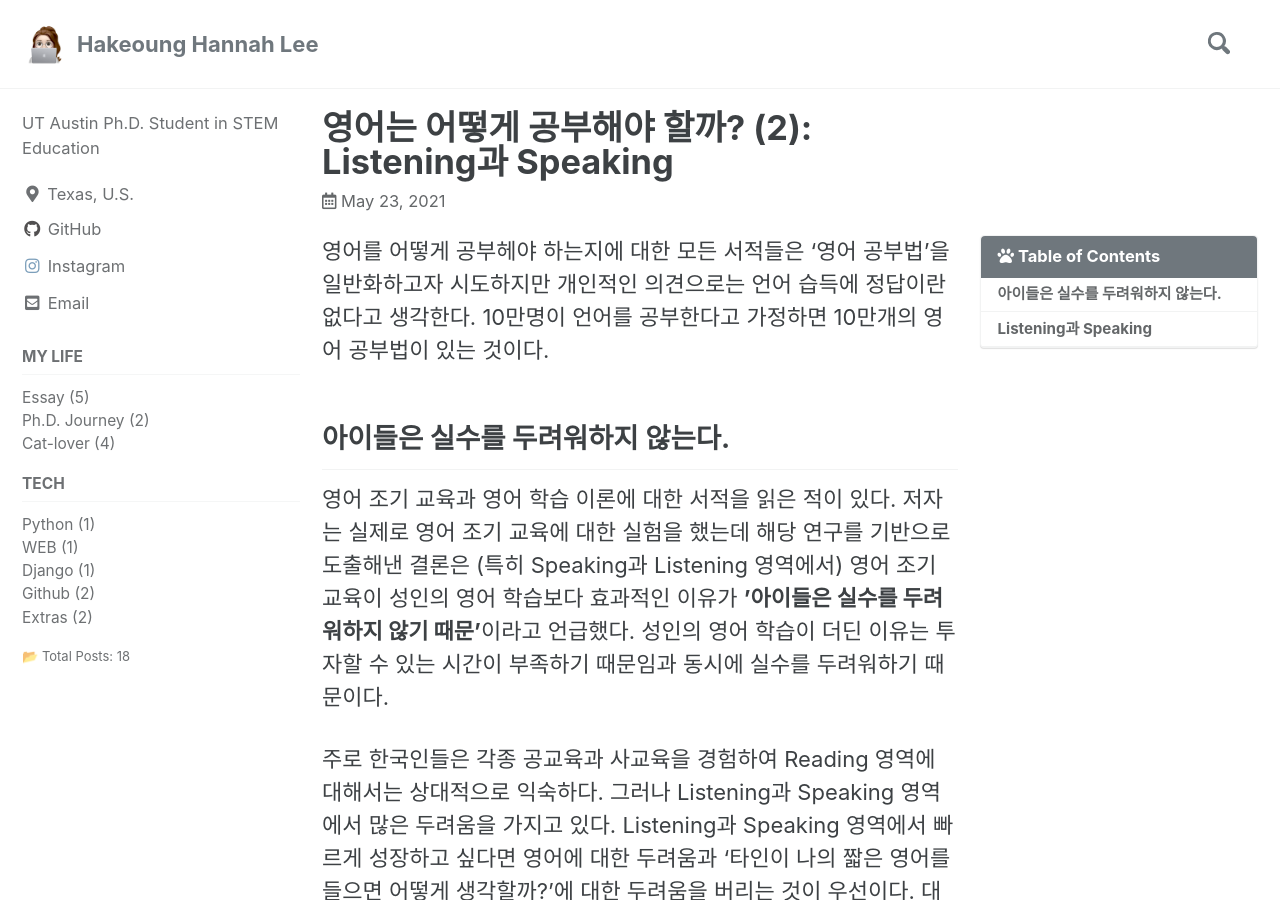
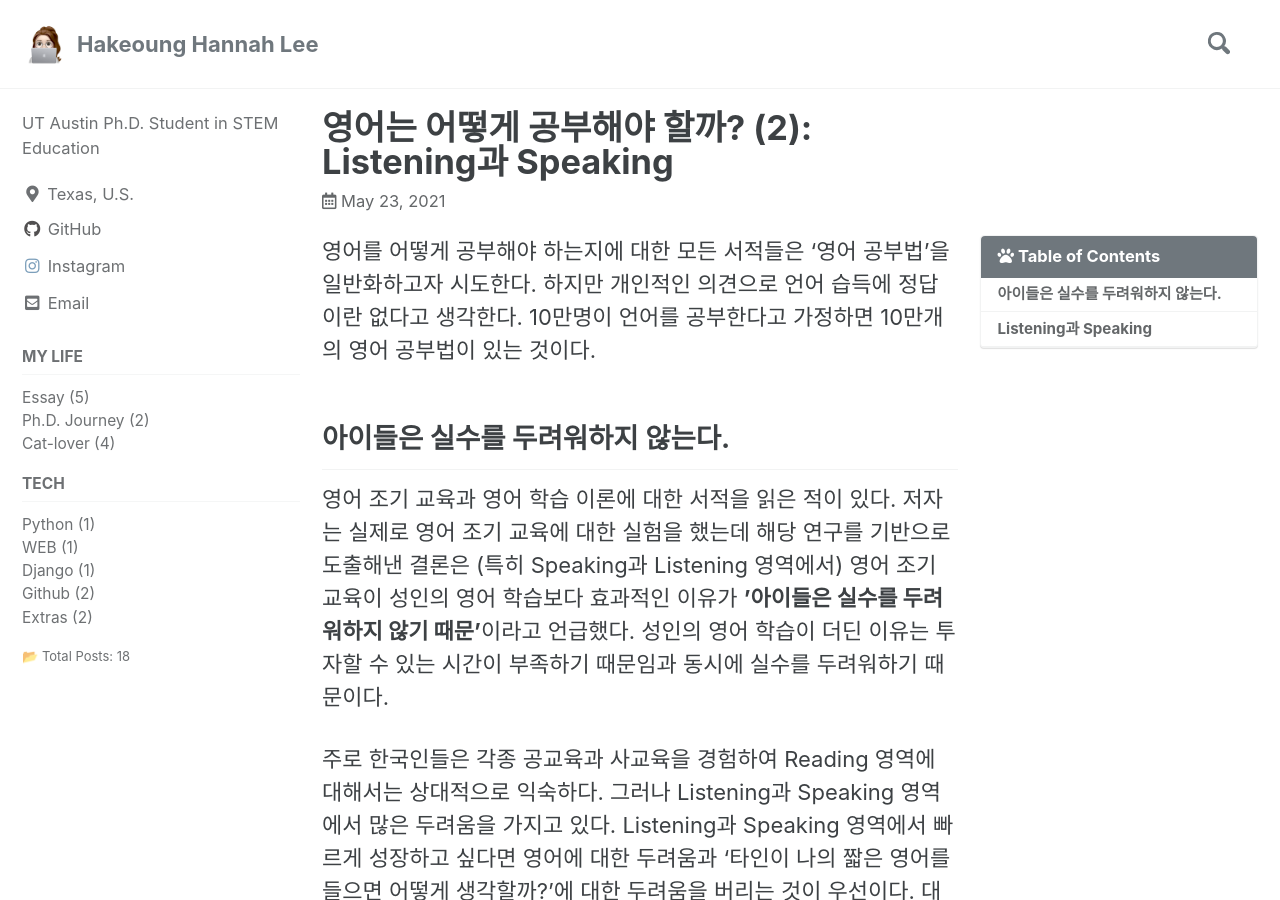
Before and after one commit to HakeoungLee/HakeoungLee.github.io, a Jekyll site: the page built from _posts/2021-05-23-engstudy2.md, in a window 1280 px wide and 900 px high. Built offline with Jekyll 4.4.1, drawn with Linux system fonts in a browser that asks for light colours; cached includes are drawn as plain includes; comment, search, counter and statistics services are not loaded.

Commit message:
Update 2021-05-23-engstudy2.md

```diff
--- a/_posts/2021-05-23-engstudy2.md
+++ b/_posts/2021-05-23-engstudy2.md
@@ -11,7 +11,7 @@ categories:
 title:  "영어는 어떻게 공부해야 할까? (2): Listening과 Speaking"
 ---
 
-영어를 어떻게 공부헤야 하는지에 대한 모든 서적들은 ‘영어 공부법’을 일반화하고자 시도하지만 개인적인 의견으로는 언어 습득에 정답이란 없다고 생각한다. 10만명이 언어를 공부한다고 가정하면 10만개의 영어 공부법이 있는 것이다.
+영어를 어떻게 공부해야 하는지에 대한 모든 서적들은 ‘영어 공부법’을 일반화하고자 시도한다. 하지만 개인적인 의견으로 언어 습득에 정답이란 없다고 생각한다. 10만명이 언어를 공부한다고 가정하면 10만개의 영어 공부법이 있는 것이다.
 
 ## 아이들은 실수를 두려워하지 않는다.
 
```
